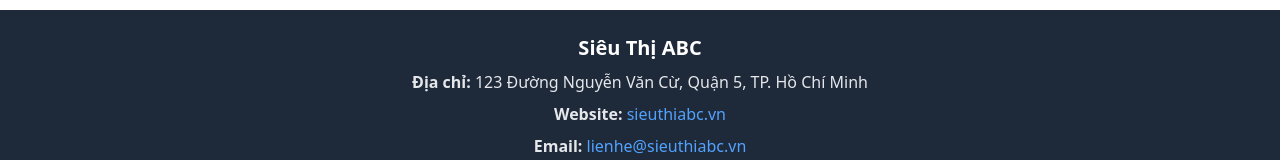
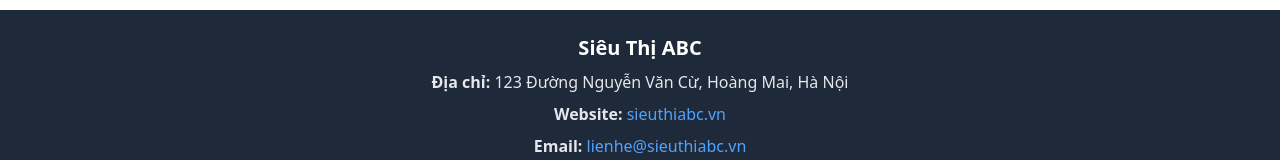
Before and after one commit to theducminh/Shop-Management, a website: page public/main.html in a window 1280 px wide. Shown: the part 1536-1696 px from the top of the page. Drawn offline with Linux system fonts and the light colour scheme; no server answers.

Commit message:
Fix: added dotenv to dependencies

```diff
--- a/package.json
+++ b/package.json
@@ -18,6 +18,7 @@
   },
   "homepage": "https://github.com/theducminh/Project-II#readme",
   "dependencies": {
+    "dotenv": "^16.5.0",
     "project-ii": "file:"
   },
   "devDependencies": {
--- a/public/main.html
+++ b/public/main.html
@@ -633,7 +633,7 @@
 <footer class="bg-gray-800 text-gray-200 py-6 mt-10">
   <div class="max-w-4xl mx-auto px-4 text-center space-y-2">
     <h2 class="text-xl font-semibold text-white">Siêu Thị ABC</h2>
-    <p><strong>Địa chỉ:</strong> 123 Đường Nguyễn Văn Cừ, Quận 5, TP. Hồ Chí Minh</p>
+    <p><strong>Địa chỉ:</strong> 123 Đường Nguyễn Văn Cừ, Hoàng Mai, Hà Nội</p>
     <p>
       <strong>Website:</strong>
       <a href="https://sieuthiabc.vn" class="text-blue-400 hover:underline">sieuthiabc.vn</a>
```
Also changed, not shown: 1 other file.
